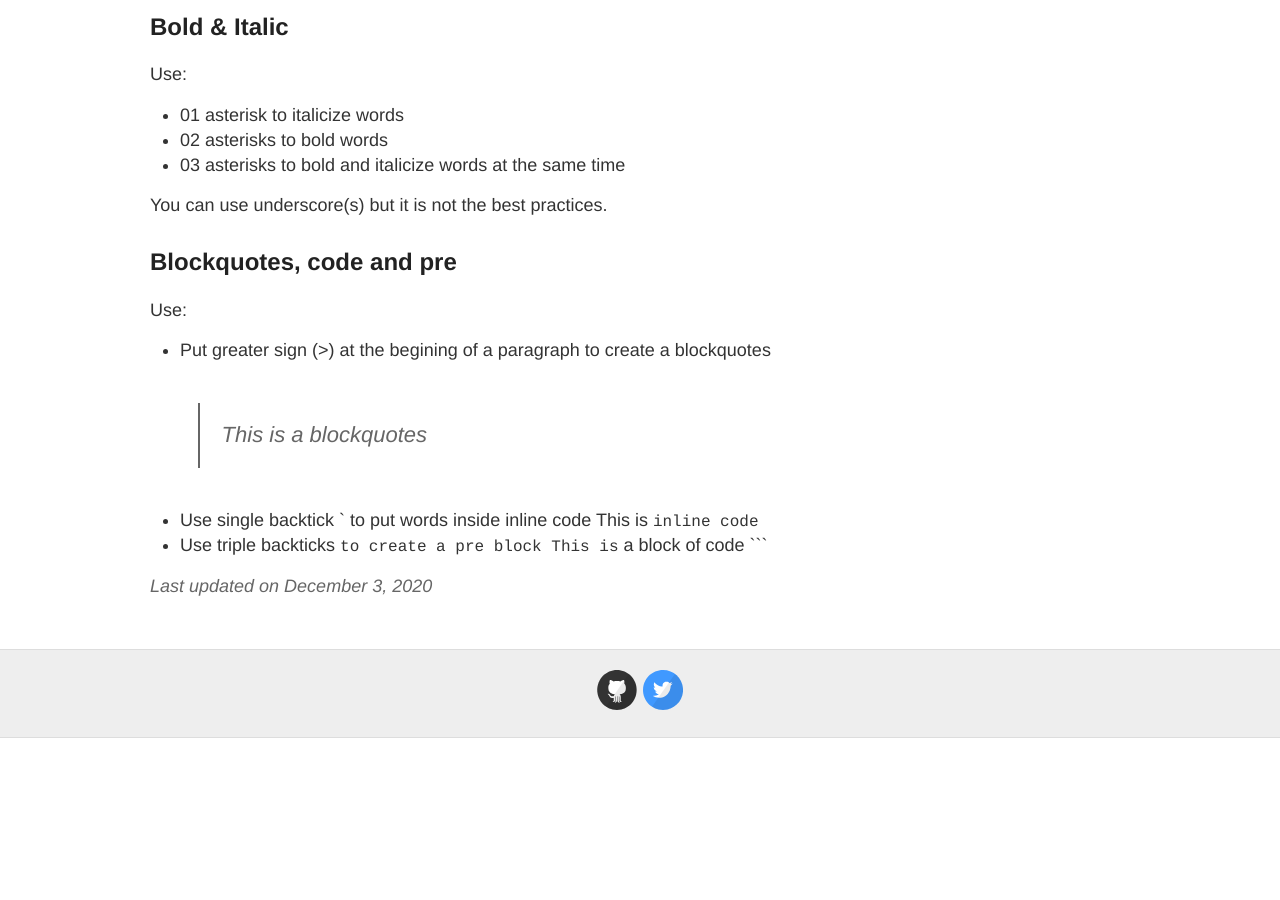
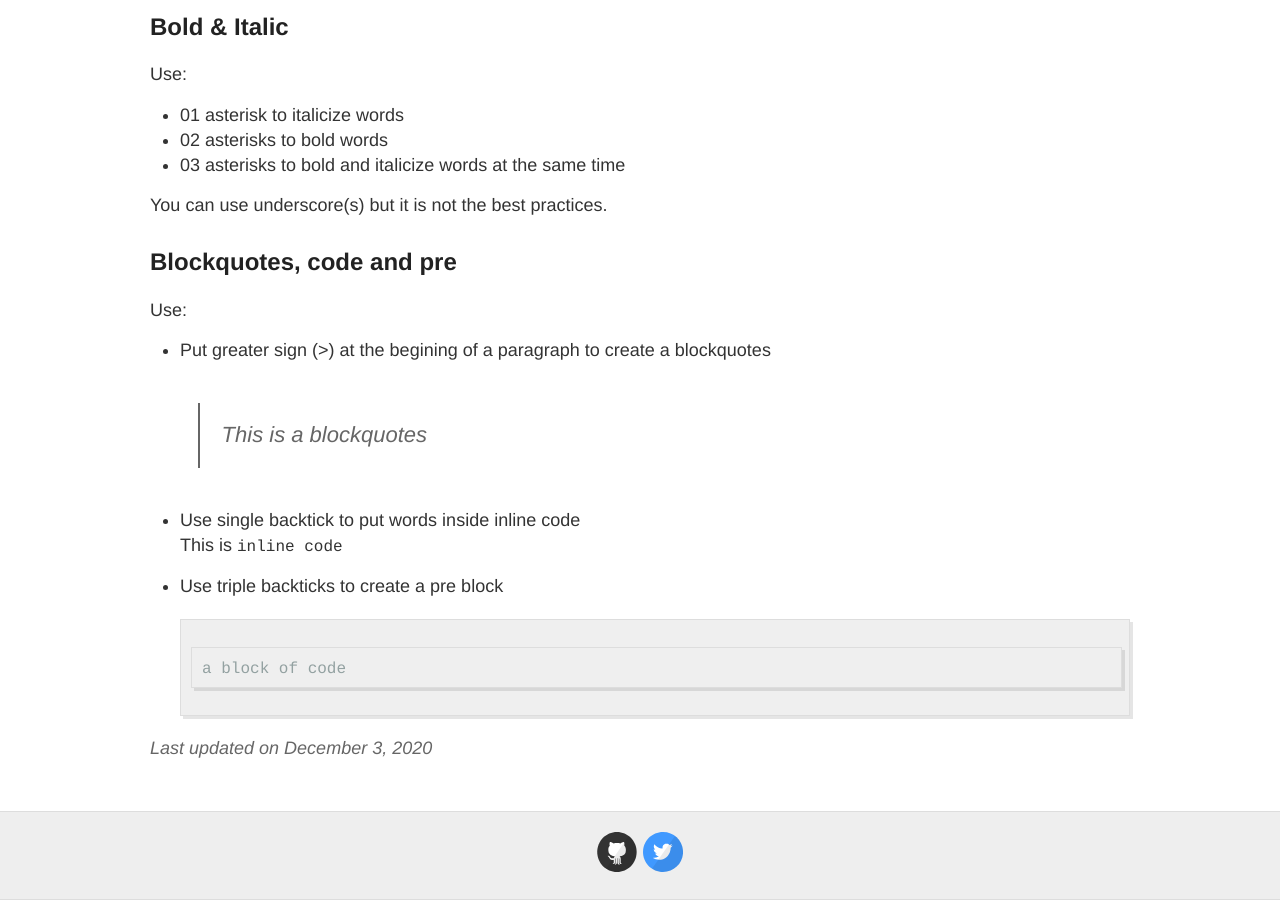
Before and after one commit to loitd/loitd.github.io, a Jekyll site: the page built from _cheatsheets/2020-12-03-markdown-cheatsheet.md, in a window 1280 px wide and 900 px high, scrolled down 816 px. Built offline with Jekyll 4.4.1, drawn with Linux system fonts in a browser that asks for light colours; before the commit the page ends 1554 px from its top, so only the background shows below that.

Commit message:
updated-by-loitd

````diff
--- a/_cheatsheets/2020-12-03-markdown-cheatsheet.md
+++ b/_cheatsheets/2020-12-03-markdown-cheatsheet.md
@@ -32,9 +32,11 @@ You can use underscore(s) but it is not the best practices.
 Use:
 - Put greater sign (>) at the begining of a paragraph to create a blockquotes
 > This is a blockquotes
-- Use single backtick {% raw %}`{% endraw %} to put words inside inline code
+
+- Use single backtick to put words inside inline code
 This is `inline code`
-- Use triple backticks {% raw %}```{% endraw %} to create a pre block
-This is ```
+
+- Use triple backticks to create a pre block
+```python
 a block of code
 ```
````
